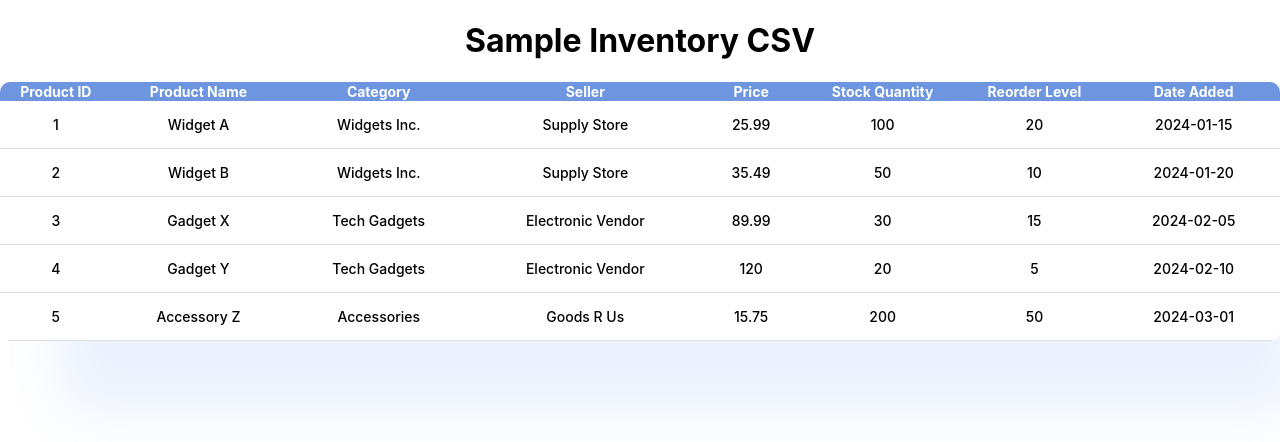
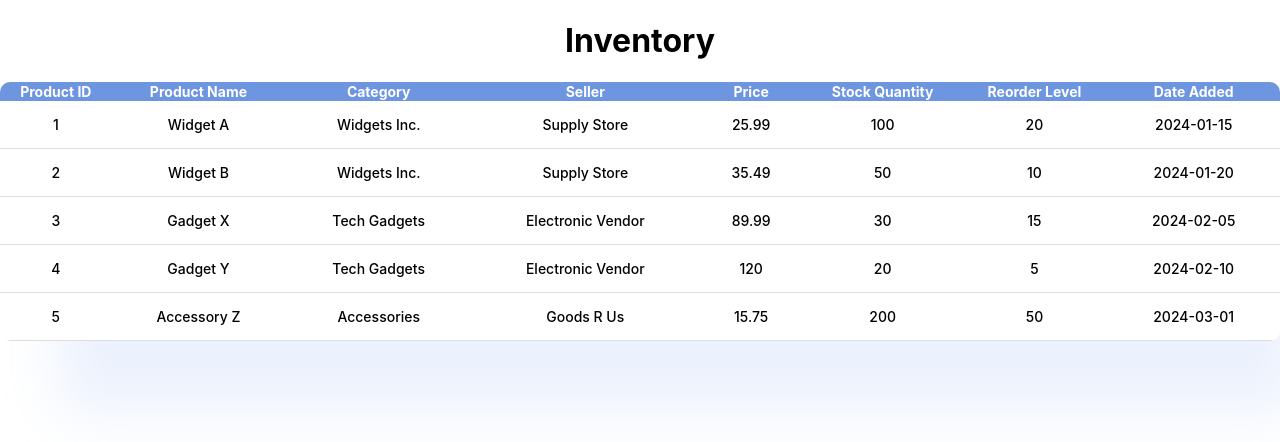
Before and after one commit to i-najar/csv-to-table-breathing, a React (Create React App) app: page / in a window 1280 px wide. Shown: the top 442 px of the page. Built offline with nearby package versions, Linux system fonts and the light colour scheme.

Commit message:
add img to README

```diff
--- a/src/App.jsx
+++ b/src/App.jsx
@@ -37,7 +37,7 @@ function App() {
 
   return (
     <div className="App">
-      <h1>Sample Inventory CSV</h1>
+      <h1>Inventory</h1>
       <table>
         <thead>
           <tr>
```
Also changed, not shown: inventoryv1.PNG (deleted), 1 other file (tests, documents, lock files or other folders).
